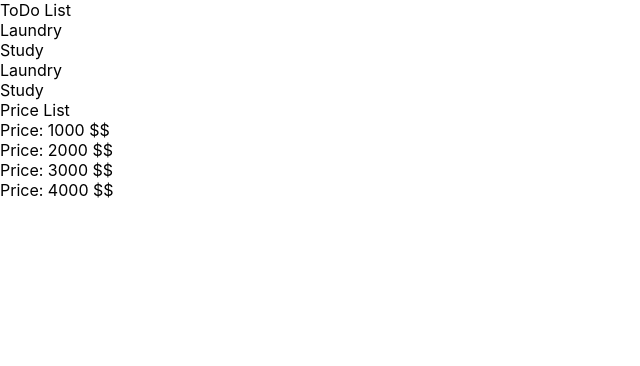
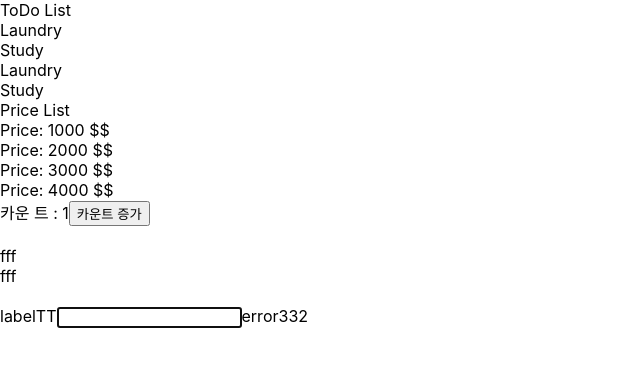
Before and after one commit to ejKang/react-practice, a React (Create React App) app in the folder do-it/: page / in a window 1280 px wide. Shown: the top 366 px of the page, without its empty margins (0-640 px from the left). Built offline with nearby package versions, Linux system fonts and the light colour scheme.

Commit message:
add component examples

```diff
--- /dev/null
+++ b/do-it/src/03-8-9-10/Counter2.jsx
@@ -0,0 +1,15 @@
+import React, { Component } from 'react';
+
+class Counter2 extends Component {
+  render() {
+    return (
+      <div>
+        <span>카운 트 : {this.props.count}</span>
+        {/* <button onClick={this.props.onAdd()}>카운트 증가</button> */}
+        <button>카운트 증가</button>
+      </div>
+    );
+  }
+}
+
+export default Counter2;
--- /dev/null
+++ b/do-it/src/03-8-9-10/Input.jsx
@@ -0,0 +1,68 @@
+import React, { PureComponent } from 'react';
+import PropTypes from 'prop-types';
+
+class Input extends PureComponent {
+  constructor(props) {
+    super(props);
+    this.setRef = this.setRef.bind(this);
+    this.handleChange = this.handleChange.bind(this);
+  }
+
+  componentDidMount() {
+    if (this.props.autoFocus) {
+      this.ref.focus();
+    }
+  }
+  componentDidUpdate(prevProps, prevState) {
+    if (this.props.autoFocus) {
+      this.ref.focus();
+    }
+  }
+
+  setRef(ref) {
+    this.ref = ref;
+  }
+
+  handleChange(e) {
+    const { name, onChange } = this.props;
+    if (onChange) {
+      onChange(name, e.target.value);
+    }
+  }
+  render() {
+    const { errorMessage, label, name, value, type, onFocus } = this.props;
+    return (
+      <label>
+        {label}
+        <input
+          id={`input_${name}`}
+          ref={this.setRef}
+          onChange={this.handleChange}
+          onFocus={onFocus}
+          value={value}
+          type={type}
+        ></input>
+        {errorMessage && <span className="error">{errorMessage}</span>}
+      </label>
+    );
+  }
+}
+
+Input.propTypes = {
+  type: PropTypes.oneOf(['text', 'number', 'price']),
+  name: PropTypes.string.isRequired,
+  value: PropTypes.oneOfType([PropTypes.number, PropTypes.string]),
+  errorMessage: PropTypes.string,
+  label: PropTypes.string,
+  onChange: PropTypes.func,
+  onFocus: PropTypes.func,
+  autoFocus: PropTypes.bool,
+};
+Input.defaultProps = {
+  onChange: () => {},
+  onFocus: () => {},
+  autoFocus: false,
+  type: 'text',
+};
+
+export default Input;
--- /dev/null
+++ b/do-it/src/03-8-9-10/ScrollSpy.jsx
@@ -0,0 +1,41 @@
+import React, { PureComponent } from 'react';
+
+class ScrollSpy extends PureComponent {
+  constructor(props) {
+    super(props);
+    this.setRef = this.setRef.bind(this);
+    this.checkPosition = this.checkPosition.bind(this);
+    window.addEventListener('scroll', this.checkPosition);
+  }
+  componentDidMount() {
+    this.checkPosition();
+  }
+  componentWillUnmount() {
+    window.removeEventListener('scroll', this.checkPosition);
+  }
+  setRef(ref) {
+    this.ref = ref;
+    console.log('set ref called !');
+  }
+  checkPosition() {
+    if (this.ref !== undefined) {
+      if (this.ref.getBoundingClientRect().top < window.innerHeight) {
+        console.log('enter');
+      } else {
+        console.log('exit');
+      }
+    }
+  }
+  render() {
+    return (
+      <div ref={this.setRef}>
+        <label>fff</label>
+        <br />
+        <label>fff</label>
+        <br />
+      </div>
+    );
+  }
+}
+
+export default ScrollSpy;
--- a/do-it/src/03/JSXSample2.jsx
+++ b/do-it/src/03/JSXSample2.jsx
@@ -1,11 +1,40 @@
 import React, { Component } from 'react';
+import Counter2 from '../03-8-9-10/Counter2';
+import Input from '../03-8-9-10/Input';
 import ListExample from '../03-8-9-10/ListExample';
+import ScrollSpy from '../03-8-9-10/ScrollSpy';
 
 class JSXSample2 extends Component {
+  constructor(props) {
+    super(props);
+    this.state = {
+      count: 1,
+    };
+    this.increaseCount = this.increaseCount.bind(this);
+  }
+  increaseCount() {
+    this.setState(({ count }) => ({ count: count + 1 }));
+  }
+  testOnChange() {
+    console.log('ssssss');
+  }
   render() {
     return (
       <div className="body">
         <ListExample></ListExample>
+        {/* <Counter2 count={this.state.count} onAdd={this.increaseCount}></Counter2> */}
+        <Counter2 count={this.state.count}></Counter2>
+        <br />
+        <ScrollSpy></ScrollSpy>
+        <br />
+        <Input
+          type={'text'}
+          name={'aa'}
+          errorMessage={'error332'}
+          label={'labelTT'}
+          onChange={this.testOnChange}
+          autoFocus={true}
+        ></Input>
       </div>
     );
   }
```
